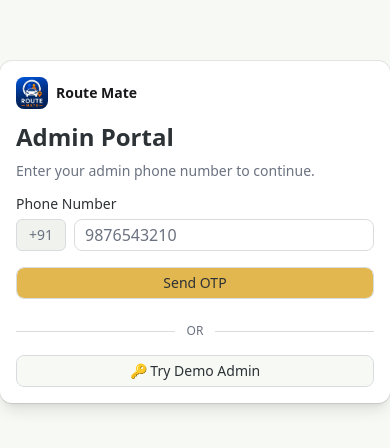
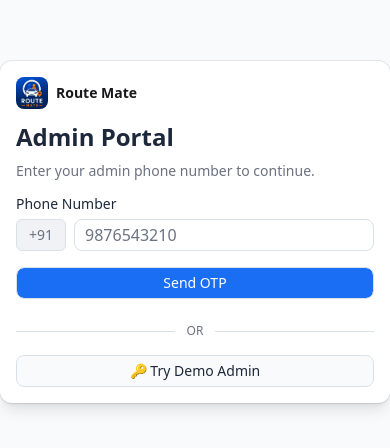
Before and after one commit to gauravyawale/route-mate, a Next.js app in the folder apps/web/: page /login in a window 390 px wide. Shown: the part 190-638 px from the top of the page. Built offline with nearby package versions, Linux system fonts and the light colour scheme; no server answers.

Commit message:
feat: align web admin theme with mobile brand colors

```diff
--- a/apps/web/src/app/globals.css
+++ b/apps/web/src/app/globals.css
@@ -30,100 +30,100 @@
 }
 
 :root {
-  /* Material Sage & Gold — Light Mode */
+  /* Route Mate — Light Mode — matches mobile brand colors */
 
-  --background: 100 25% 97%; /* #F7FAF7 — soft sage-gray */
-  --foreground: 200 9% 19%; /* #2F3437 — charcoal */
+  --background: 210 20% 98%; /* #F8FAFC — matches mobile theme.background */
+  --foreground: 217 33% 17%; /* #1E293B — dark slate */
 
   --card: 0 0% 100%; /* #FFFFFF */
-  --card-foreground: 200 9% 19%;
+  --card-foreground: 217 33% 17%;
 
   --popover: 0 0% 100%;
-  --popover-foreground: 200 9% 19%;
+  --popover-foreground: 217 33% 17%;
 
-  /* Primary — Mustard Gold */
-  --primary: 42 73% 60%; /* #E7BB46 */
-  --primary-foreground: 200 9% 19%;
+  /* Primary — Route Mate Blue (matches mobile theme.brand) */
+  --primary: 217 91% 53%; /* #2563EB */
+  --primary-foreground: 0 0% 100%;
 
-  /* Secondary — Muted Sage Green */
-  --secondary: 134 31% 65%; /* #80BB8F */
+  /* Secondary — Route Mate Orange (matches mobile theme.actionBg) */
+  --secondary: 24 95% 53%; /* #F97316 */
   --secondary-foreground: 0 0% 100%;
 
   /* Muted */
-  --muted: 100 15% 94%;
+  --muted: 210 20% 95%;
   --muted-foreground: 220 9% 46%; /* #6B7280 */
 
-  /* Accent — Soft Green */
-  --accent: 142 31% 56%; /* #73B48A */
+  /* Accent — lighter blue tint */
+  --accent: 217 91% 60%;
   --accent-foreground: 0 0% 100%;
 
-  /* Semantic — status colors */
-  --success: 142 70% 31%; /* #1A8942 */
+  /* Semantic — status colors (matches mobile) */
+  --success: 142 71% 45%; /* #22C55E — matches mobile theme.success */
   --success-foreground: 0 0% 100%;
-  --warning: 42 73% 60%; /* #E7BB46 */
-  --warning-foreground: 200 9% 19%;
-  --destructive: 4 90% 58%; /* #F44336 */
+  --warning: 38 92% 50%; /* #F59E0B */
+  --warning-foreground: 0 0% 100%;
+  --destructive: 0 84% 60%; /* #EF4444 — matches mobile theme.error */
   --destructive-foreground: 0 0% 100%;
 
-  --border: 200 9% 86%; /* #DADFE0 */
-  --input: 200 9% 86%;
-  --ring: 42 73% 60%;
+  --border: 214 20% 88%;
+  --input: 214 20% 88%;
+  --ring: 217 91% 53%;
 
-  --radius: 0.75rem; /* 12px — Material rounded corners */
+  --radius: 0.875rem; /* 14px — matches mobile card radius */
 
-  /* Sidebar — light with mustard gold active states */
+  /* Sidebar — light with blue active states */
   --sidebar: 0 0% 100%;
-  --sidebar-foreground: 200 9% 19%;
-  --sidebar-muted: 100 15% 95%;
+  --sidebar-foreground: 217 33% 17%;
+  --sidebar-muted: 210 20% 96%;
   --sidebar-muted-foreground: 220 9% 46%;
-  --sidebar-accent: 42 73% 60%; /* #E7BB46 */
-  --sidebar-border: 200 9% 90%;
-  --sidebar-active: 42 60% 93%; /* light gold tint for active bg */
+  --sidebar-accent: 217 91% 53%; /* #2563EB */
+  --sidebar-border: 214 20% 90%;
+  --sidebar-active: 217 91% 95%; /* light blue tint for active bg */
 }
 
 .dark {
-  /* Material Sage & Gold — Dark Mode */
+  /* Route Mate — Dark Mode */
 
-  --background: 200 15% 9%; /* darker, more contrast with cards */
-  --foreground: 0 0% 95%; /* near white — was too dim */
+  --background: 217 33% 8%; /* dark slate background */
+  --foreground: 210 20% 96%; /* near white */
 
-  --card: 200 12% 16%; /* lighter than background for separation */
-  --card-foreground: 0 0% 95%;
+  --card: 217 28% 13%; /* lighter than background for separation */
+  --card-foreground: 210 20% 96%;
 
-  --popover: 200 12% 16%;
-  --popover-foreground: 0 0% 95%;
+  --popover: 217 28% 13%;
+  --popover-foreground: 210 20% 96%;
 
-  --primary: 42 73% 60%; /* #E7BB46 — keep gold prominent */
-  --primary-foreground: 200 12% 12%; /* dark text on gold for contrast */
+  --primary: 217 91% 60%; /* #3B82F6 — matches mobile darkTheme.brand */
+  --primary-foreground: 217 33% 10%;
 
-  --secondary: 134 25% 45%;
-  --secondary-foreground: 0 0% 100%;
+  --secondary: 24 95% 61%; /* #FB923C — matches mobile darkTheme.actionBg */
+  --secondary-foreground: 217 33% 10%;
 
-  --muted: 200 10% 22%;
-  --muted-foreground: 220 9% 70%; /* lighter — was too dark to read */
+  --muted: 217 25% 18%;
+  --muted-foreground: 220 9% 70%;
 
-  --accent: 142 31% 55%;
-  --accent-foreground: 0 0% 100%;
+  --accent: 217 91% 65%;
+  --accent-foreground: 217 33% 10%;
 
-  --success: 142 55% 45%; /* brighter for dark bg visibility */
+  --success: 142 60% 50%;
   --success-foreground: 0 0% 100%;
-  --warning: 42 73% 60%;
-  --warning-foreground: 200 12% 12%;
-  --destructive: 4 80% 62%; /* brighter red for dark bg */
+  --warning: 38 92% 55%;
+  --warning-foreground: 217 33% 10%;
+  --destructive: 0 75% 62%;
   --destructive-foreground: 0 0% 100%;
 
-  --border: 200 10% 26%;
-  --input: 200 10% 26%;
-  --ring: 42 73% 60%;
+  --border: 217 20% 22%;
+  --input: 217 20% 22%;
+  --ring: 217 91% 60%;
 
-  /* Sidebar — dark surface, gold active states */
-  --sidebar: 200 12% 13%;
-  --sidebar-foreground: 0 0% 95%;
-  --sidebar-muted: 200 10% 18%;
+  /* Sidebar — dark surface, blue active states */
+  --sidebar: 217 28% 11%;
+  --sidebar-foreground: 210 20% 96%;
+  --sidebar-muted: 217 25% 16%;
   --sidebar-muted-foreground: 220 9% 70%;
-  --sidebar-accent: 42 73% 60%;
-  --sidebar-border: 200 10% 22%;
-  --sidebar-active: 42 50% 22%;
+  --sidebar-accent: 217 91% 60%;
+  --sidebar-border: 217 20% 18%;
+  --sidebar-active: 217 50% 20%;
 }
 
 * {
```
